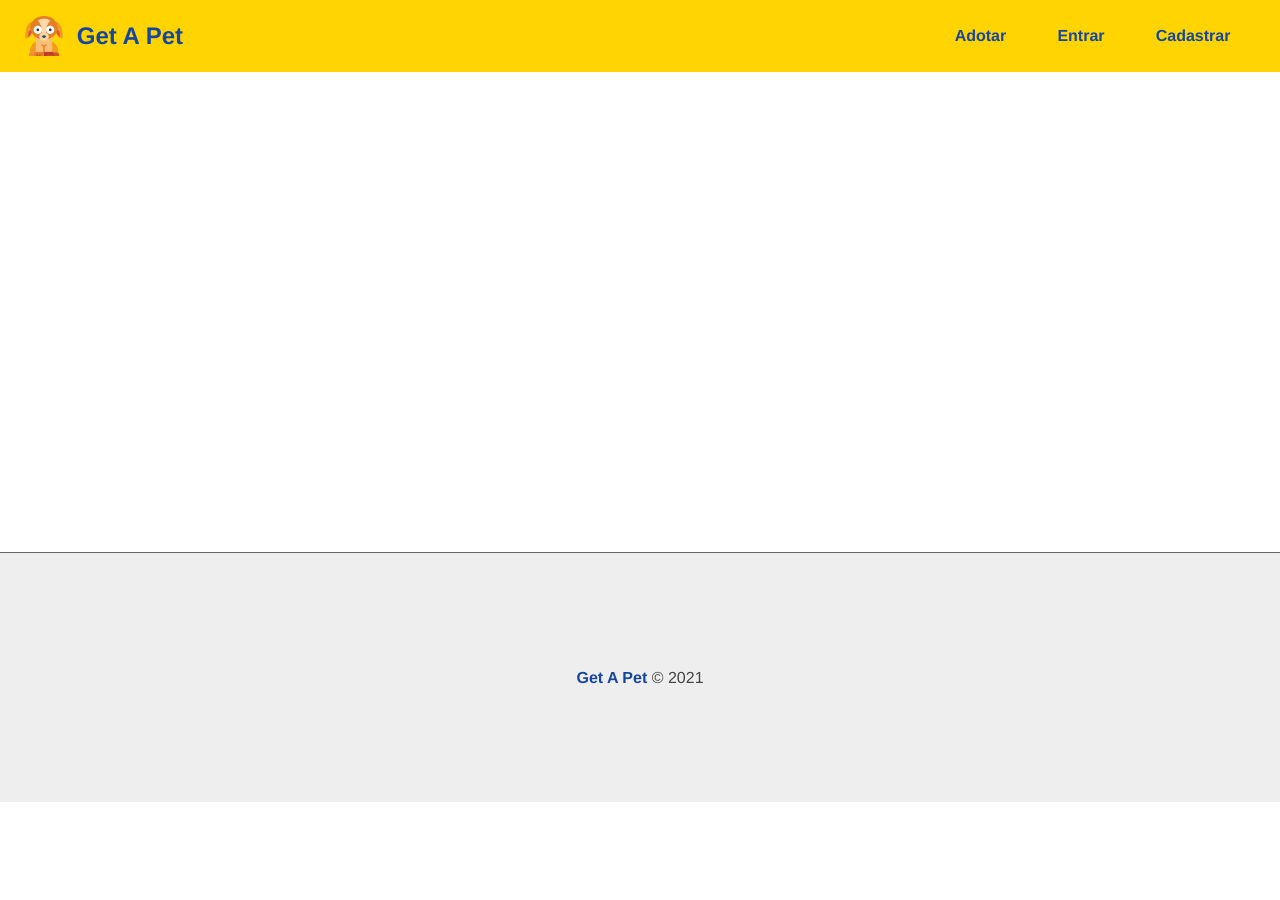
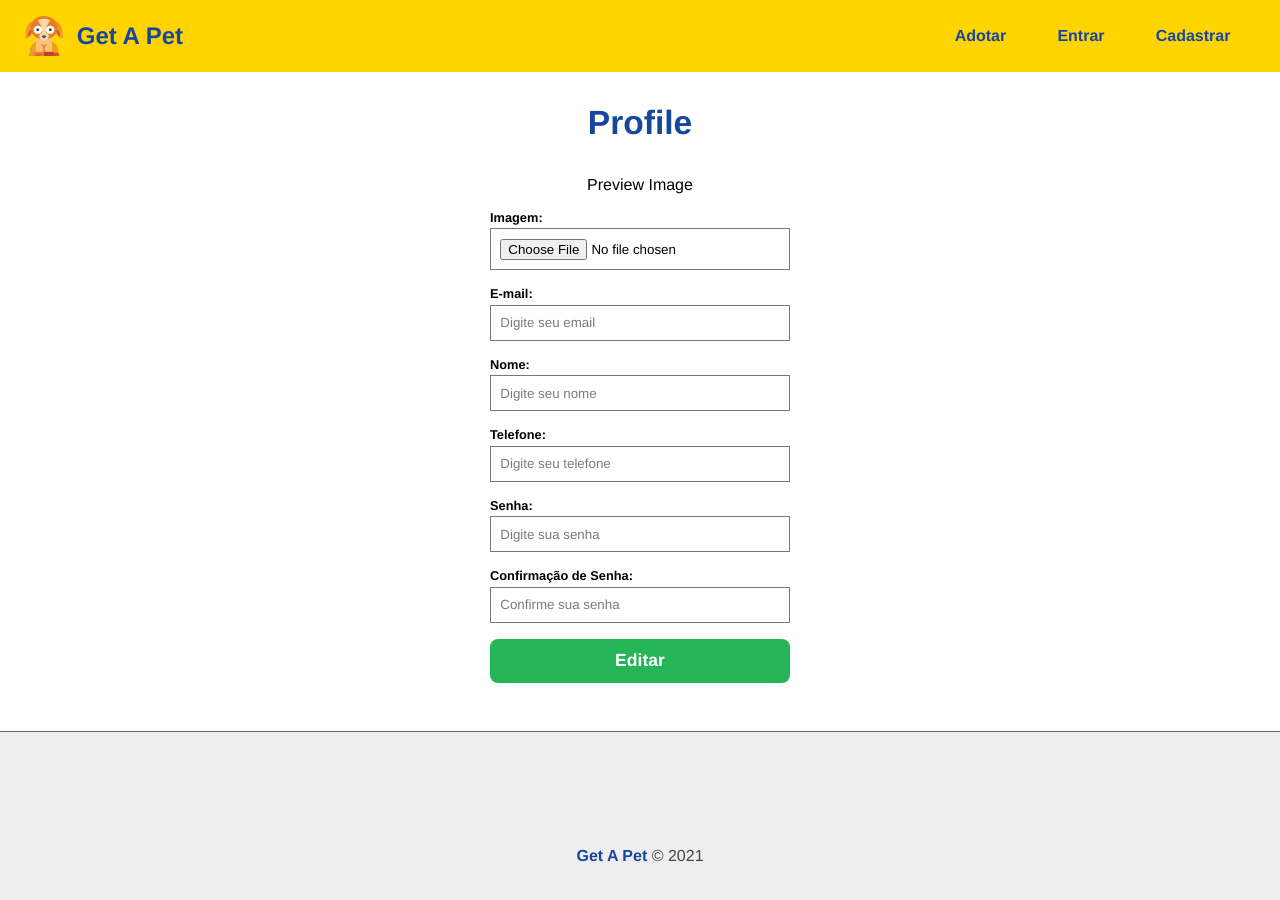
Before and after one commit to leonardorochedo/get-a-pet, a React (Vite) app in the folder frontend/: page /user/profile in a window 1280 px wide. Shown: the top 900 px of the page. Before the commit the page ends 802 px from the top, so only its background shows below. Built offline with nearby package versions, Linux system fonts and the light colour scheme.

Commit message:
create edit user page, styles and structure

```diff
--- a/frontend/src/App.jsx
+++ b/frontend/src/App.jsx
@@ -14,6 +14,7 @@ import { Message } from "./components/layout/Message";
 import { Home } from "./components/pages/Home";
 import { Login } from "./components/pages/Auth/Login";
 import { Register } from "./components/pages/Auth/Register";
+import { Profile } from "./components/pages/User/Profile";
 
 // Context
 import { UserProvider } from "./context/UserContext";
@@ -30,6 +31,7 @@ export function App() {
           <Route path="/" element={<Home />} />
           <Route path="/login" element={<Login />} />
           <Route path="/register" element={<Register />} />
+          <Route path="/user/profile" element={<Profile />} />
         </Routes>
       </Container>
       <Footer />
--- a/frontend/src/components/form/Form.css
+++ b/frontend/src/components/form/Form.css
@@ -3,6 +3,8 @@
     margin: 0 auto;
     background-color: #FFF;
     border-radius: 15px;
+
+    margin-top: 1em;
 }
 
 .form_container input[type='submit'] {
--- a/frontend/src/components/layout/Navbar.jsx
+++ b/frontend/src/components/layout/Navbar.jsx
@@ -25,6 +25,7 @@ export function Navbar() {
                 </li>
                 {authenticated ? (
                     <>
+                        <li><Link to="/user/profile">Perfil</Link></li>
                         <li onClick={logout}>Sair</li>
                     </>
                 ) : (
--- /dev/null
+++ b/frontend/src/components/pages/User/Profile.css
@@ -0,0 +1,4 @@
+.profile_container {
+    text-align: center;
+    margin-bottom: 1em;
+}
--- /dev/null
+++ b/frontend/src/components/pages/User/Profile.jsx
@@ -0,0 +1,75 @@
+import { useState, useEffect } from 'react';
+
+import './Profile.css';
+import '../../form/Form.css';
+
+import { Input } from '../../form/Input';
+
+export function Profile() {
+
+    const [user, setUser] = useState({})
+
+    function onFileChange() {
+
+    }
+
+    function handleChange() {
+
+    }
+
+    return (
+        <section className='form_container'>
+            <div className="profile_container">
+                <h1>Profile</h1>
+                <p>Preview Image</p>
+            </div>
+            <form>
+                <Input
+                    text="Imagem"
+                    type="file"
+                    name="image"
+                    handleOnChange={onFileChange}
+                />
+                <Input
+                    text="E-mail"
+                    type="email"
+                    name="email"
+                    placeholder="Digite seu email"
+                    handleOnChange={handleChange}
+                    value={user.email || ''}
+                />
+                <Input
+                    text="Nome"
+                    type="text"
+                    name="name"
+                    placeholder="Digite seu nome"
+                    handleOnChange={handleChange}
+                    value={user.name || ''}
+                />
+                <Input
+                    text="Telefone"
+                    type="text"
+                    name="phone"
+                    placeholder="Digite seu telefone"
+                    handleOnChange={handleChange}
+                    value={user.phone || ''}
+                />
+                <Input
+                    text="Senha"
+                    type="password"
+                    name="password"
+                    placeholder="Digite sua senha"
+                    handleOnChange={handleChange}
+                />
+                <Input
+                    text="Confirmação de Senha"
+                    type="password"
+                    name="confirmpassword"
+                    placeholder="Confirme sua senha"
+                    handleOnChange={handleChange}
+                />
+                <input type="submit" value="Editar" />
+            </form>
+        </section>
+    )
+}
```
